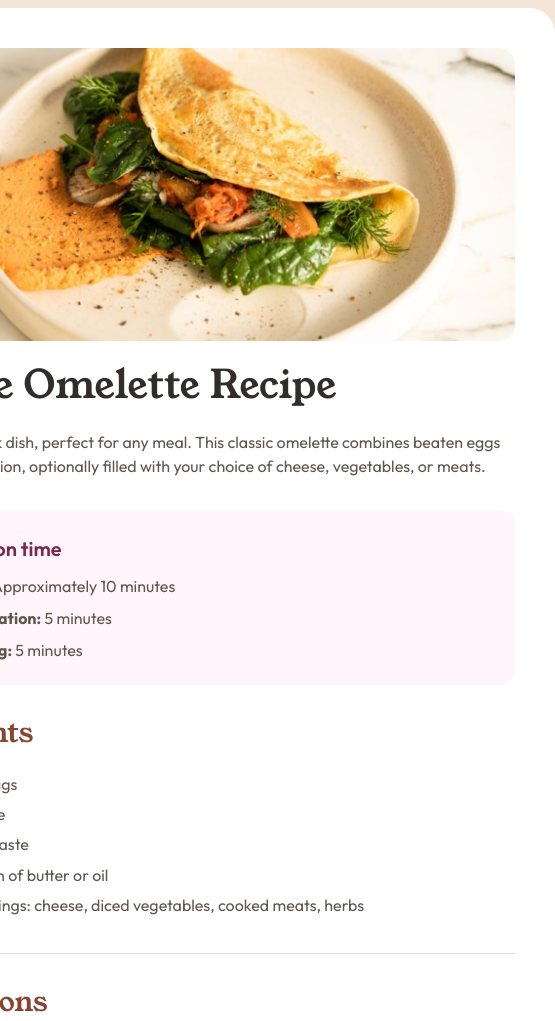
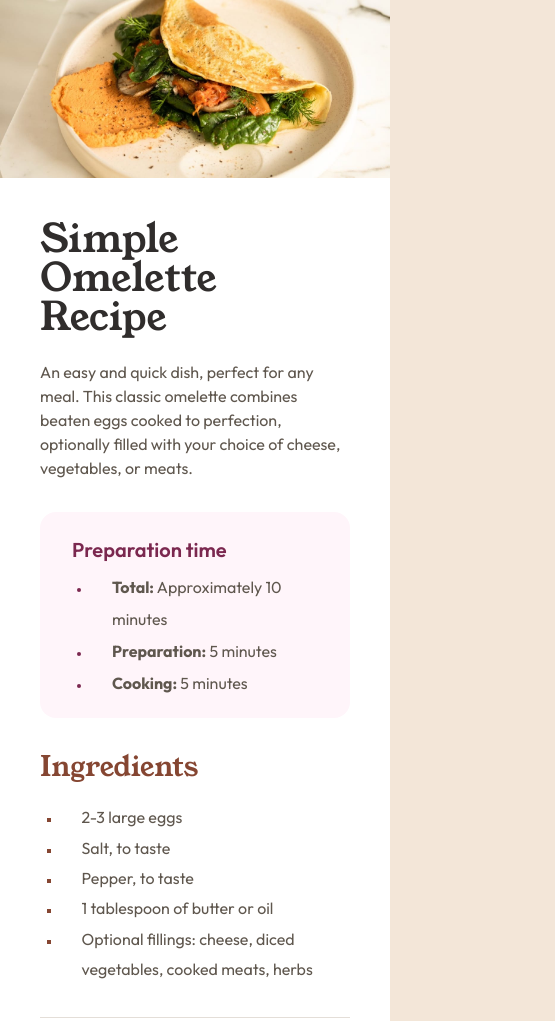
Before and after one commit to Ig0rSP/Recipe-page, a plain HTML site: page index.html in a window 390 px wide. Shown: the top 1021 px of the page, 555 px wide, since content can reach past the window. Drawn offline with Linux system fonts and the light colour scheme.

Commit message:
escalable, falta pulir detalles (listas)

```diff
--- a/style.css
+++ b/style.css
@@ -8,6 +8,14 @@
   font-optical-sizing: auto;
   font-weight: 400;
   font-style: normal;
+}
+
+body{
+    min-width: 100vw;
+    margin: 0;
+    display: flex;
+    justify-content: center;
+    align-items: flex-start;
 }
 
 html{
@@ -21,7 +29,6 @@ html{
     --separator-color: hsl(30, 18%, 87%);
     --mx-width: 40rem;
 
-    height: 100%;
     background: var(--bg-color);
     display: flex;
     justify-content: center;
@@ -31,16 +38,21 @@ html{
 }
 
 main{
+    display: block;
     background: var(--bg-main-color);
+    margin: 0;
     padding: 2.5rem;
     border-radius: 1.6em;
-    width: min-content;
+    width: var(--mx-width);
     font-family: 'Outfit';
 }
 
 .recipe_img{
+    object-fit: cover;
     width: var(--mx-width);
+    padding: 0;
     border-radius: 1em;
+    margin-bottom: .5em;
 }
 
 .nombreReceta{
@@ -48,7 +60,8 @@ main{
     font-weight: 400;
     font-size: 2.45em;
     color: var(--prpl-title-color);
-    margin-bottom: .85em;
+    margin-bottom: .6em;
+    line-height: 1em;
 }
 
 .prep{
@@ -145,3 +158,21 @@ hr{
 .nutrition tr:last-child td{
     border-bottom: none;
 }
+
+@media (max-width: 50rem) {
+    .recipe_img{
+        border-radius: 0;
+        width: calc(100% + 5rem);
+        position: relative;
+        margin: -2.5rem -2.5rem 0.5em;
+    }
+
+    main{
+        width: 100%;
+        border-radius: 0;
+    }
+
+    .nutrition{
+        width: 100%;
+    }
+}
```
